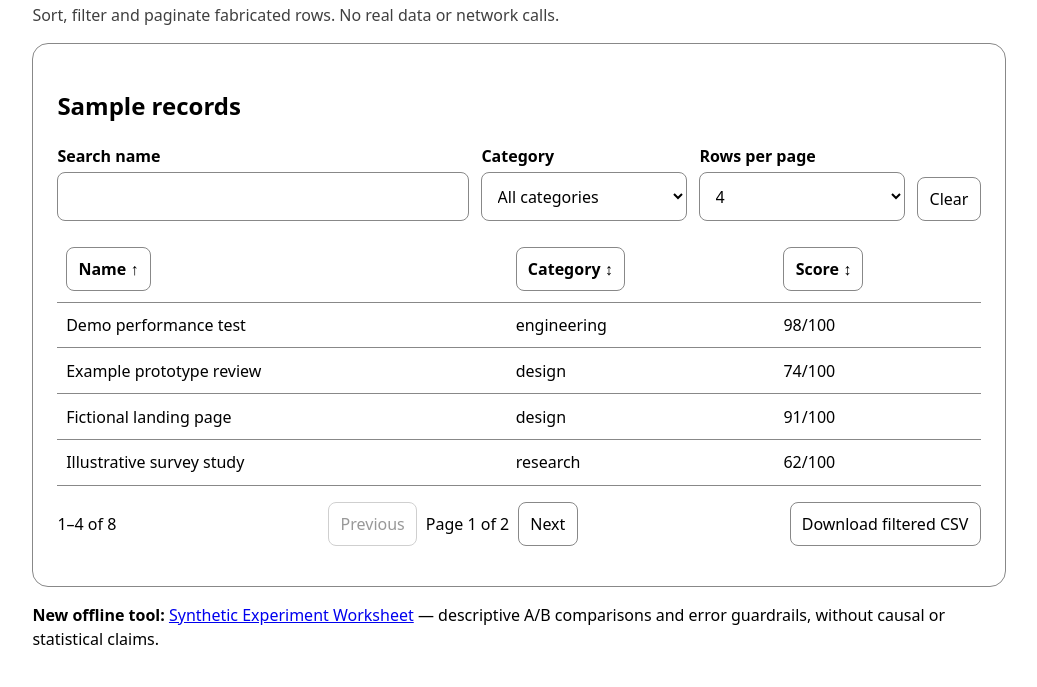
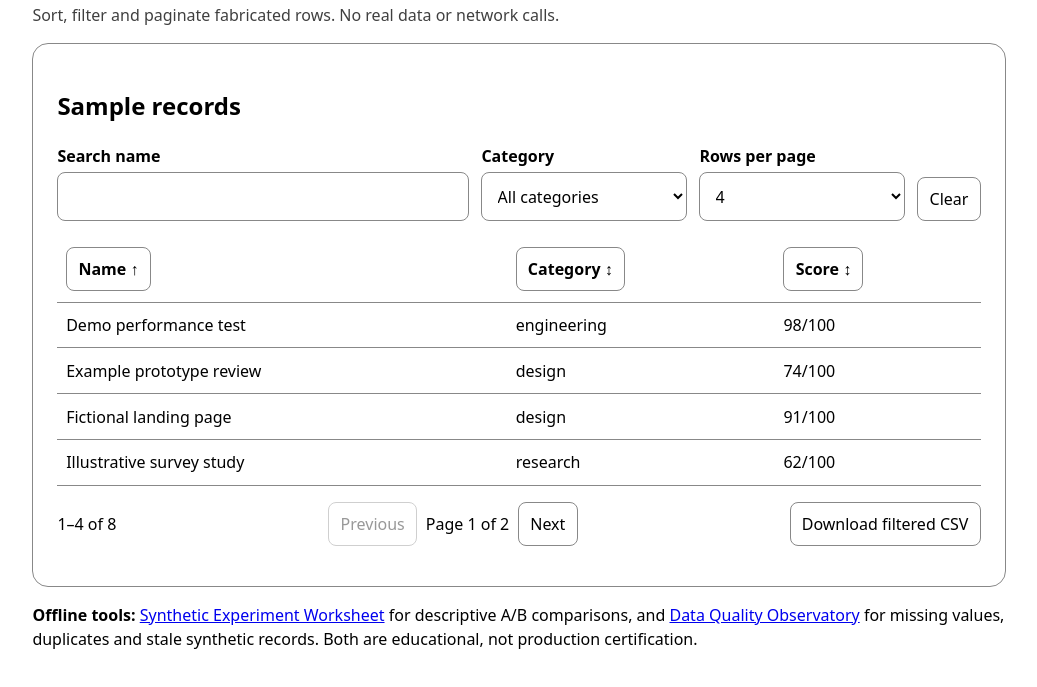
Before and after one commit to esheenj/data-table-interactions-oss, a website with bundled scripts: page index.html in a window 1280 px wide. Shown: the part 131-818 px from the top of the page, without its empty margins (121-1158 px from the left). Built offline with nearby package versions, Linux system fonts and the light colour scheme.

Commit message:
feat: stage reviewed synthetic data quality tool and update docs

```diff
--- a/index.html
+++ b/index.html
@@ -37,4 +37,4 @@ button:disabled{opacity:.4;cursor:not-allowed}
 <button id="export" type="button">Download filtered CSV</button>
 </footer>
 <p id="export-status" role="status" aria-live="polite"></p>
-</section><p><strong>New offline tool:</strong> <a href="./experiment.html">Synthetic Experiment Worksheet</a> — descriptive A/B comparisons and error guardrails, without causal or statistical claims.</p></main><script type="module" src="./src/app.mjs"></script></body></html>
+</section><p><strong>Offline tools:</strong> <a href="./experiment.html">Synthetic Experiment Worksheet</a> for descriptive A/B comparisons, and <a href="./quality.html">Data Quality Observatory</a> for missing values, duplicates and stale synthetic records. Both are educational, not production certification.</p></main><script type="module" src="./src/app.mjs"></script></body></html>
```
